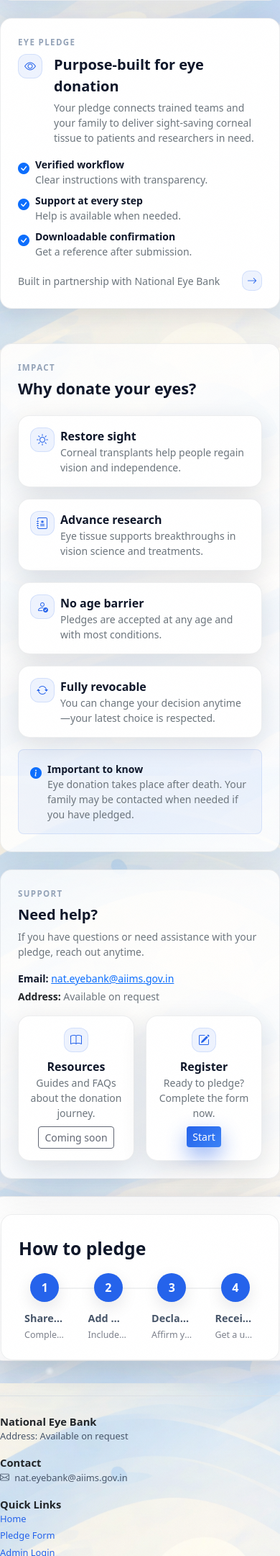
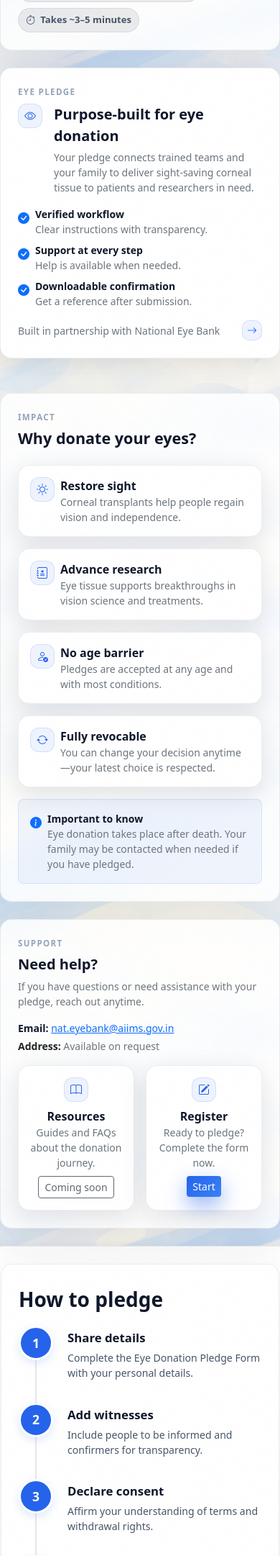
Before and after one commit to ravi1997/eye_pledge_app, a Flask app: page / in a window 390 px wide; the page is wider, and only the part inside the window is pictured. Shown: the part 610-2772 px from the top of that part at 72% size. Run offline with Flask 3, Linux system fonts and the light colour scheme.

Commit message:
feat: update logo, dynamically display institution address, and enhance UI with new responsive styles, animations, and a redesigned timeline.

```diff
--- a/app.py
+++ b/app.py
@@ -152,7 +152,10 @@ def create_app(config_name='development'):
     @app.route("/")
     def index():
         """Home page"""
-        return safe_render('index.html', active_page='home', current_year=datetime.now().year)
+        return safe_render('index.html',
+                address = app.config.get('INSTITUTION_ADDRESS', 'Eye Bank'),
+                active_page='home',
+                current_year=datetime.now().year)
 
     @app.route("/pledge", methods=["GET", "POST"])
     def pledge_form():
--- a/templates/base.html
+++ b/templates/base.html
@@ -257,10 +257,121 @@
             text-decoration: underline;
         }
 
+        /* Responsive & Fluid Typography */
+        html {
+            font-size: 16px;
+        }
+
+        h1,
+        .h1 {
+            font-size: clamp(2rem, 5vw + 1rem, 3.5rem);
+        }
+
+        h2,
+        .h2 {
+            font-size: clamp(1.75rem, 3vw + 1rem, 2.5rem);
+        }
+
+        h3,
+        .h3 {
+            font-size: clamp(1.5rem, 2vw + 1rem, 2rem);
+        }
+
+        /* Modern Utilities */
+        .glass-panel {
+            backdrop-filter: blur(12px);
+            -webkit-backdrop-filter: blur(12px);
+        }
+
+        /* Animations */
+        @keyframes fadeInUp {
+            from {
+                opacity: 0;
+                transform: translateY(20px);
+            }
+
+            to {
+                opacity: 1;
+                transform: translateY(0);
+            }
+        }
+
+        .animate-enter {
+            animation: fadeInUp 0.6s cubic-bezier(0.16, 1, 0.3, 1) forwards;
+            opacity: 0;
+            /* Start hidden */
+        }
+
+        .delay-1 {
+            animation-delay: 0.1s;
+        }
+
+        .delay-2 {
+            animation-delay: 0.2s;
+        }
+
+        .delay-3 {
+            animation-delay: 0.3s;
+        }
+
+        .delay-4 {
+            animation-delay: 0.4s;
+        }
+
+        /* Interactive Elements */
+        .soft-card,
+        .card-solid,
+        .btn,
+        .cta,
+        .nav-link {
+            transition: all 0.2s ease-out;
+        }
+
+        .soft-card:hover,
+        .card-solid:hover {
+            transform: translateY(-2px);
+            box-shadow: 0 20px 40px rgba(15, 23, 42, .12);
+        }
+
+        .cta-primary:hover {
+            transform: translateY(-1px);
+            box-shadow: 0 16px 32px rgba(37, 99, 235, .60);
+        }
+
+        /* Component Overrides */
+        .soft-card {
+            background: rgba(255, 255, 255, 0.85);
+            /* Slightly more transparent for glass effect */
+            backdrop-filter: blur(12px);
+            -webkit-backdrop-filter: blur(12px);
+            border: 1px solid var(--stroke);
+            border-radius: 16px;
+            box-shadow: var(--shadow);
+        }
+
+        /* Responsive Nav */
+        @media (max-width: 768px) {
+            .nav-pills {
+                flex-wrap: nowrap;
+                overflow-x: auto;
+                padding-bottom: 4px;
+                -webkit-overflow-scrolling: touch;
+                mask-image: linear-gradient(to right, black 90%, transparent 100%);
+            }
+
+            .nav-pills .nav-link {
+                white-space: nowrap;
+            }
+
+            /* Better padding for mobile */
+            .app-shell {
+                padding-top: 20px;
+                padding-bottom: 80px;
+            }
+        }
+
         @media (max-width: 991.98px) {
-            .app-shell {
-                padding-top: 16px;
-            }
+            /* Adjustments already present */
         }
     </style>
 
@@ -275,7 +386,7 @@
         <header class="px-3 py-2 mb-4">
             <div class="d-flex align-items-center justify-content-between gap-3 flex-wrap">
                 <div class="d-flex align-items-center gap-2">
-                    <img src="{{ url_for('static', filename='image/logo.jpeg') }}" alt="Eye Pledge Logo"
+                    <img src="{{ url_for('static', filename='image/logo.png') }}" alt="Eye Pledge Logo"
                         class="brand-mark" style="width: 34px; height: 34px; border-radius: 10px; object-fit: cover;">
                     <div class="lh-sm">
                         <div class="fw-bold">Eye Donation Pledge</div>
@@ -304,7 +415,7 @@
             <div class="row g-3 align-items-start">
                 <div class="col-md-4">
                     <div class="fw-bold text-dark">National Eye Bank</div>
-                    <div class="small">Address: Available on request</div>
+                    <div class="small">Address: {{ address }}</div>
                 </div>
                 <div class="col-md-4">
                     <div class="fw-bold text-dark">Contact</div>
--- a/templates/index.html
+++ b/templates/index.html
@@ -3,7 +3,7 @@
 
 {% block extra_css %}
 <style>
-/* Timeline above steps (horizontal numbered line) */
+    /* Timeline Styles */
     .timeline {
         list-style: none !important;
         padding: 0;
@@ -12,31 +12,37 @@
         display: flex;
         justify-content: space-between;
         gap: 1rem;
-    align-items: center;
+        align-items: flex-start;
+        /* Changed from center to allow wrapping */
         padding-top: 6px;
     }
+
+    /* Horizontal Line (Desktop) */
     .timeline::before {
         content: "";
         position: absolute;
         left: 6%;
         right: 6%;
         height: 2px;
-    background: rgba(15,23,42,0.06);
+        background: rgba(15, 23, 42, 0.06);
         top: 24px;
         z-index: 0;
         border-radius: 2px;
     }
+
     .timeline-item {
         position: relative;
-    flex: 1 1 0;
+        flex: 1;
+        /* Allow flexbox to distribute space */
         text-align: center;
-    z-index: 2; /* ensure circles sit above the connecting line */
+        z-index: 2;
         min-width: 0;
         padding: 0 .5rem;
     }
+
     .timeline-circle {
-    width: 46px;
-    height: 46px;
+        width: 48px;
+        height: 48px;
         border-radius: 50%;
         background: var(--brand, #2563eb);
         color: white;
@@ -44,48 +50,118 @@
         align-items: center;
         justify-content: center;
         font-weight: 700;
-    box-shadow: 0 8px 22px rgba(15,23,42,0.10);
+        font-size: 1.1rem;
+        box-shadow: 0 8px 22px rgba(37, 99, 235, 0.25);
+        /* Brand colored shadow */
         margin: 0 auto;
+        /* Centered on desktop */
         position: relative;
-    top: -4px;
+        top: -2px;
+        /* slight visual lift */
+        border: 3px solid #fff;
+        /* White ring to separate from line */
     }
+
+    /* Text Styles - Full Visibility (No Truncation) */
     .timeline-label {
         display: block;
-    margin-top: .6rem;
-    color: var(--muted, #6c757d);
-    font-size: .95rem;
+        margin-top: 1rem;
+        color: var(--text, #0f172a);
+        font-size: 1rem;
         font-weight: 700;
-    white-space: nowrap;
-    overflow: hidden;
-    text-overflow: ellipsis;
+        line-height: 1.3;
     }
+
     .timeline-sub {
         display: block;
-    font-size: .82rem;
-    color: rgba(15,23,42,0.54);
-    margin-top: .25rem;
-    white-space: nowrap;
-    overflow: hidden;
-    text-overflow: ellipsis;
+        font-size: .88rem;
+        color: var(--muted, #64748b);
+        margin-top: .4rem;
+        line-height: 1.5;
     }
 
-.timeline li { list-style: none !important; }
+    /* Responsive Vertical Timeline for Mobile */
     @media (max-width: 768px) {
-    .timeline::before { left: 8%; right: 8%; }
-    .timeline-circle { width:40px; height:40px; top: -2px; }
-    .timeline-label { font-size: .9rem; }
-    .timeline-sub { font-size: .78rem; }
+        .timeline {
+            flex-direction: column;
+            align-items: flex-start;
+            padding-left: 0;
+            gap: 0;
+            /* Let items handle spacing */
         }
 
-/* Remove any vertical timeline/bullets in the details section */
-.steps-column .step { display: block; padding-top: .9rem; padding-bottom: .9rem; border-top: 1px solid rgba(0,0,0,0.04); }
-.steps-column .step:first-of-type { border-top: 0; padding-top: .25rem; }
-.steps-column .step > div { margin-left: 0; }
-.step .step-bullet { display:none !important; }
+        /* Vertical Line */
+        .timeline::before {
+            left: 23px;
+            /* Center of 48px circle is 24px, -1px for 2px width line = 23px */
+            right: auto;
+            top: 0;
+            bottom: 0;
+            width: 2px;
+            height: 100%;
+            background: linear-gradient(to bottom, transparent 0%, rgba(15, 23, 42, 0.1) 10%, rgba(15, 23, 42, 0.1) 90%, transparent 100%);
+        }
 
-.steps-column .fw-semibold { font-size: 1.02rem; }
-.steps-column .small.text-secondary { margin-top: .25rem; }
+        .timeline-item {
+            display: flex;
+            /* Horizontal flex layout for Item Row */
+            text-align: left;
+            align-items: flex-start;
+            padding: 0 0 2rem 0;
+            /* Bottom spacing between steps */
+            width: 100%;
+        }
 
+        .timeline-circle {
+            margin: 0;
+            /* Reset auto margin */
+            flex-shrink: 0;
+            /* Prevent shrinking */
+            z-index: 2;
+            box-shadow: 0 4px 12px rgba(37, 99, 235, 0.15);
+        }
+
+        /* Content Wrapper */
+        .timeline-content {
+            padding-left: 1.25rem;
+            padding-top: 0.25rem;
+        }
+
+        .timeline-label {
+            margin-top: 0;
+            font-size: 1.05rem;
+        }
+    }
+
+
+    /* Remove any vertical timeline/bullets in the details section if inherited */
+    .steps-column .step {
+        display: block;
+        padding-top: .9rem;
+        padding-bottom: .9rem;
+        border-top: 1px solid rgba(0, 0, 0, 0.04);
+    }
+
+    .steps-column .step:first-of-type {
+        border-top: 0;
+        padding-top: .25rem;
+    }
+
+    .steps-column .step>div {
+        margin-left: 0;
+    }
+
+    .step .step-bullet {
+        display: none !important;
+    }
+
+    .steps-column .fw-semibold {
+        font-size: 1.02rem;
+    }
+
+    .steps-column .small.text-secondary {
+        margin-top: .25rem;
+    }
 </style>
 {% endblock %}
 
@@ -95,7 +171,7 @@
 <section class="row g-4 align-items-stretch">
     <!-- HERO LEFT -->
     <div class="col-lg-7">
-        <div class="soft-card p-4 h-100">
+        <div class="soft-card p-4 h-100 animate-enter">
             <div class="d-flex flex-column gap-3">
                 <div class="pill">
                     <i class="bi bi-stars" aria-hidden="true"></i>
@@ -131,7 +207,7 @@
 
     <!-- HERO RIGHT CARD -->
     <div class="col-lg-5">
-        <div class="card-solid p-4 h-100">
+        <div class="card-solid p-4 h-100 animate-enter delay-2">
             <div class="section-label mb-2">Eye pledge</div>
 
             <div class="d-flex align-items-start gap-3">
@@ -188,7 +264,7 @@
 <section class="row g-4 mt-1" id="learn-more">
     <!-- IMPACT -->
     <div class="col-lg-7">
-        <div class="soft-card p-4">
+        <div class="soft-card p-4 animate-enter delay-3">
             <div class="section-label">Impact</div>
             <h2 class="h4 fw-bold mt-2">Why donate your eyes?</h2>
 
@@ -263,7 +339,7 @@
 
     <!-- SUPPORT -->
     <div class="col-lg-5">
-        <div class="soft-card p-4 h-100">
+        <div class="soft-card p-4 h-100 animate-enter delay-4">
             <div class="section-label">Support</div>
             <h2 class="h5 fw-bold mt-2">Need help?</h2>
             <p class="small text-secondary mb-3">
@@ -308,7 +384,7 @@
 <!-- PROCESS -->
 <section class="row g-4 mt-4 card-solid">
     <div class="col-12">
-        <div class="soft-card p-4">
+        <div class="soft-card p-4 animate-enter delay-4">
             <!-- <div class="section-label">Process</div> -->
             <h2 class="h2 fw-bold mt-2">How to pledge</h2>
 
@@ -317,24 +393,33 @@
                 <ul class="timeline d-flex align-items-center mt-3">
                     <li class="timeline-item">
                         <div class="timeline-circle">1</div>
+                        <div class="timeline-content">
                             <div class="timeline-label">Share details</div>
                             <div class="timeline-sub">Complete the Eye Donation Pledge Form with your personal
                                 details.</div>
+                        </div>
                     </li>
                     <li class="timeline-item">
                         <div class="timeline-circle">2</div>
+                        <div class="timeline-content">
                             <div class="timeline-label">Add witnesses</div>
-                        <div class="timeline-sub">Include people to be informed and confirmers for transparency.</div>
+                            <div class="timeline-sub">Include people to be informed and confirmers for transparency.
+                            </div>
+                        </div>
                     </li>
                     <li class="timeline-item">
                         <div class="timeline-circle">3</div>
+                        <div class="timeline-content">
                             <div class="timeline-label">Declare consent</div>
                             <div class="timeline-sub">Affirm your understanding of terms and withdrawal rights.</div>
+                        </div>
                     </li>
                     <li class="timeline-item">
                         <div class="timeline-circle">4</div>
+                        <div class="timeline-content">
                             <div class="timeline-label">Receive reference</div>
                             <div class="timeline-sub">Get a unique reference number to keep and share.</div>
+                        </div>
                     </li>
                 </ul>
             </div>
```
Also changed, not shown: static/image/logo.jpeg (deleted), static/image/logo.png (added). Lines whose indentation alone changed are shown as unchanged.
